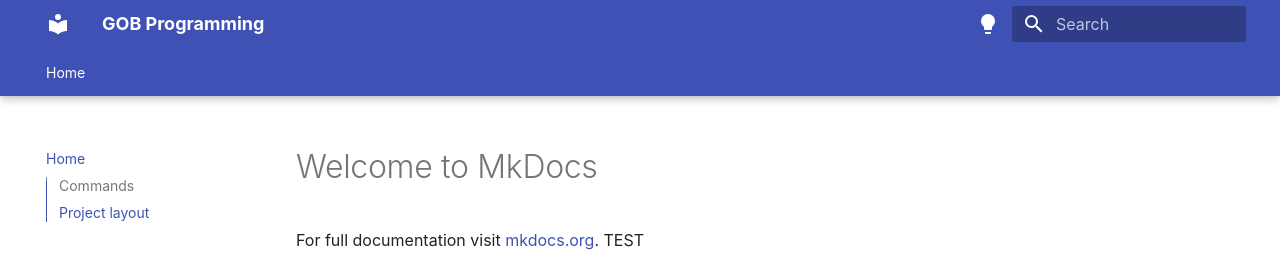
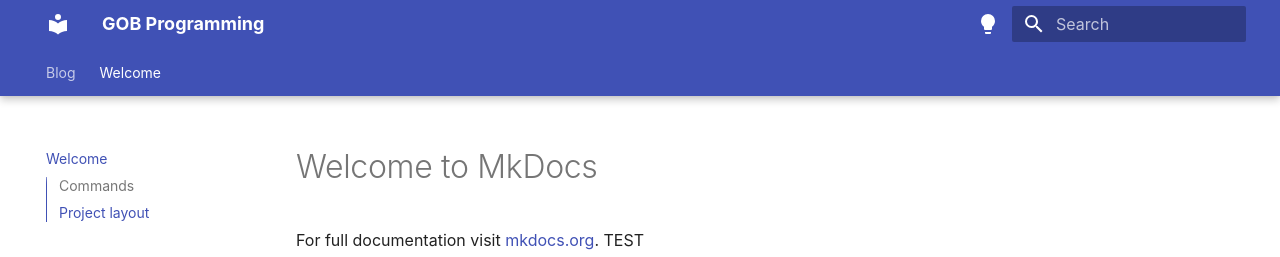
Before and after one commit to Dopamineral/learn-programming, an MkDocs documentation site: the page built from docs/index.md, in a window 1280 px wide. Shown: the top 257 px of the page. Built offline with MkDocs 1.6.1 and Material for MkDocs 9.7.7, drawn with Linux system fonts in a browser that asks for light colours; some web fonts are replaced; some of the changed lines change nothing that is shown.

Commit message:
updating

```diff
--- a/mkdocs.yml
+++ b/mkdocs.yml
@@ -1,7 +1,8 @@
 site_name: GOB Programming
 site_url: https://programming.glassofbrain.com
 nav:
-  - Home: index.md
+  - Blog: https://glassofbrain.com
+  - Welcome: index.md
 theme:
   font:
     text: Anybody
```
